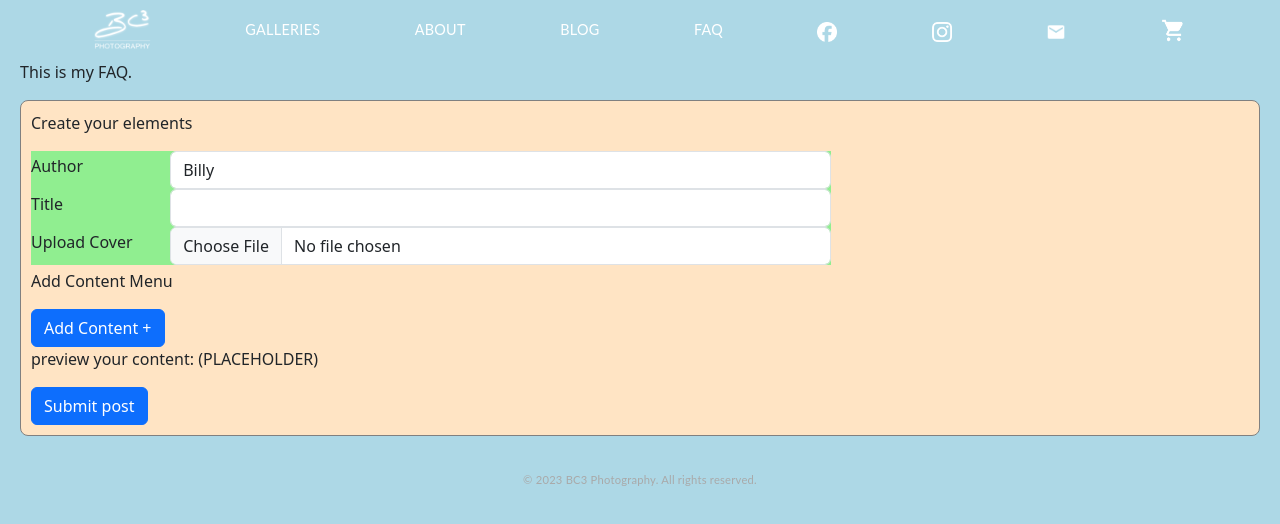
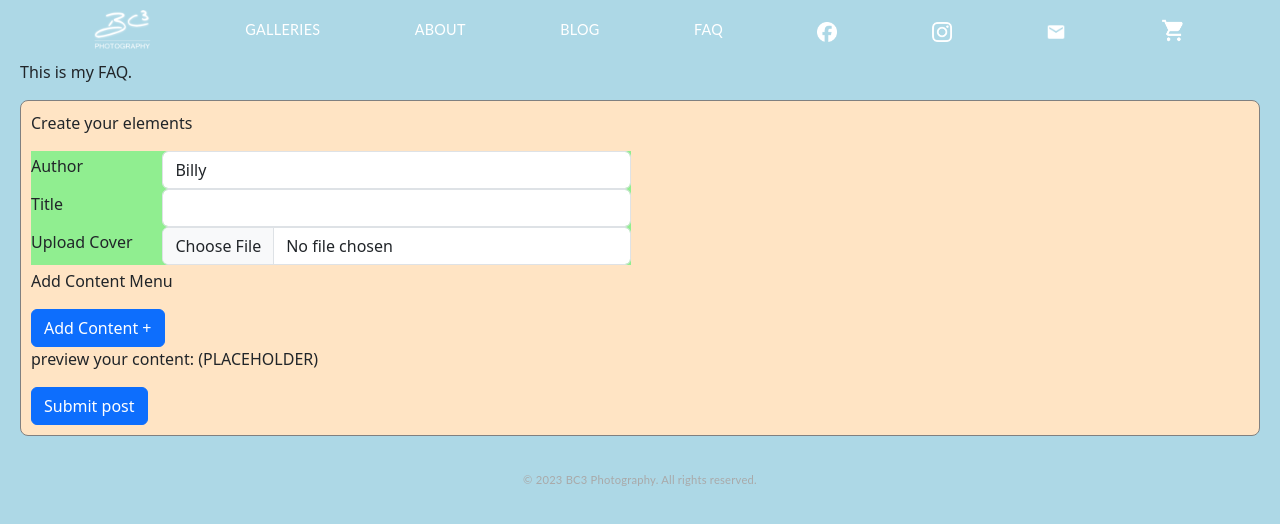
Before and after one commit to anthonytk31415/bc3photo, a React (Create React App) app in the folder bc3photo-fe/: page /faq in a window 1280 px wide. Shown: the top 524 px of the page. Built offline with nearby package versions, Linux system fonts and the light colour scheme.

Commit message:
added css styling for blog post elements

```diff
--- a/bc3photo-fe/src/index.css
+++ b/bc3photo-fe/src/index.css
@@ -187,7 +187,7 @@ html, body, .app, .router {
 
 @media only screen and (min-width: 600px) {
   .formInput {
-    max-width: 800px;
+    max-width: 600px;
   }
 }
 
```
Also changed, not shown: 1 other file (tests, documents, lock files or other folders).
